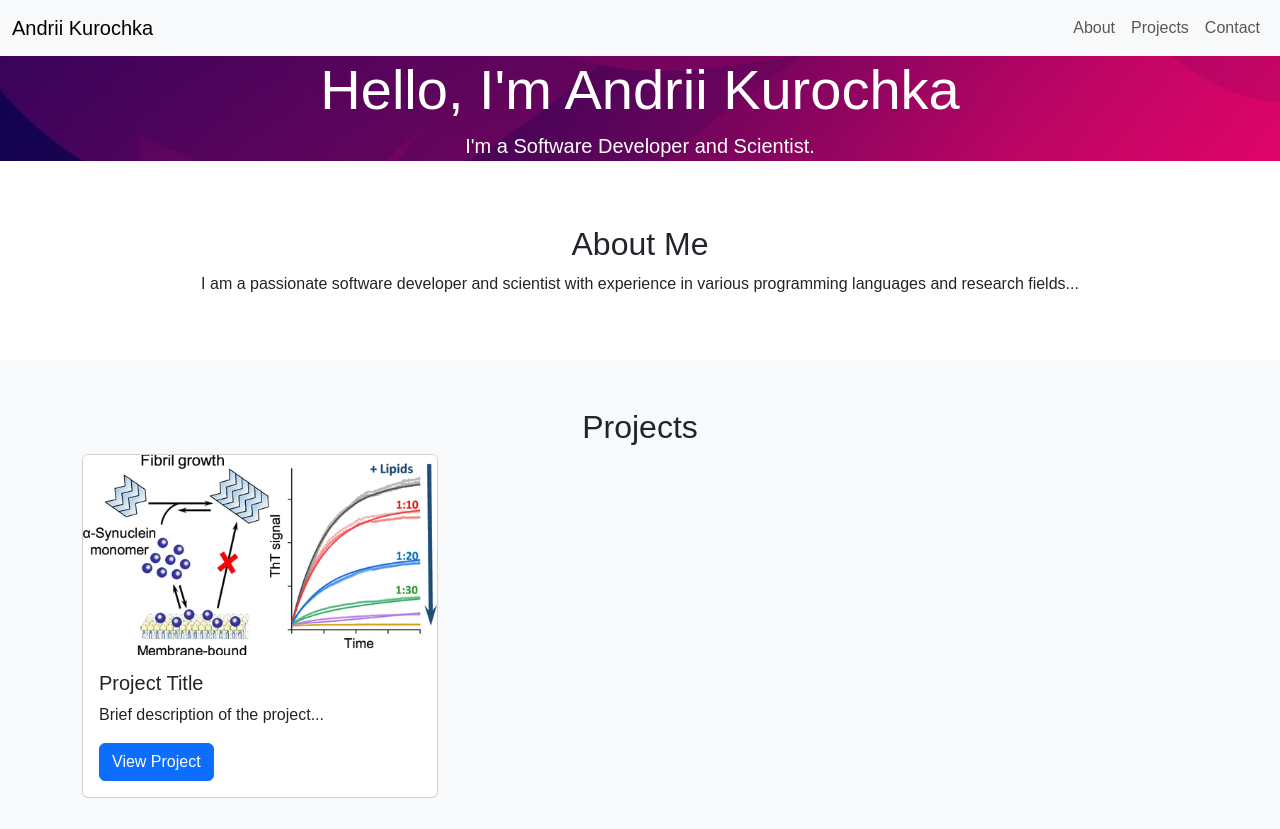
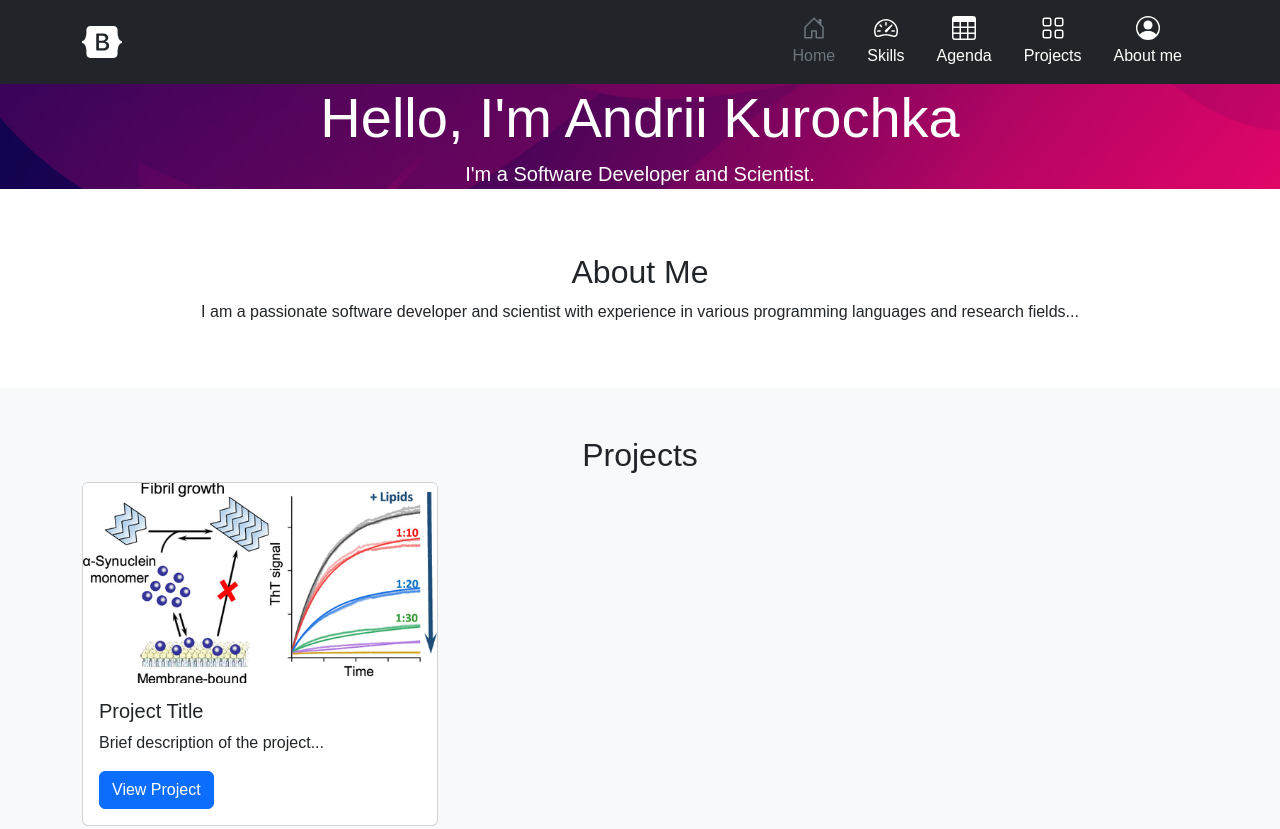
Before and after one commit to kurochkaand/Portfolio, a plain HTML site: page index.html in a window 1280 px wide. Shown: the top 829 px of the page. Drawn offline with nearby package versions, Linux system fonts and the light colour scheme.

Commit message:
Installed a new navbar from bootstrap

```diff
--- a/index.html
+++ b/index.html
@@ -4,53 +4,140 @@
     <meta charset="UTF-8" />
     <meta name="viewport" content="width=device-width, initial-scale=1.0" />
     <title>Portfolio - Andrii Kurochka</title>
-    <link href="https://stackpath.bootstrapcdn.com/bootstrap/5.3.0/css/bootstrap.min.css" rel="stylesheet" />
+    <link
+      href="https://cdn.jsdelivr.net/npm/bootstrap@5.3.3/dist/css/bootstrap.min.css"
+      rel="stylesheet"
+      integrity="sha384-QWTKZyjpPEjISv5WaRU9OFeRpok6YctnYmDr5pNlyT2bRjXh0JMhjY6hW+ALEwIH"
+      crossorigin="anonymous"
+    />
+
     <link rel="stylesheet" href="styles.css" />
   </head>
   <body>
-    <nav class="navbar navbar-expand-lg navbar-light bg-light">
-      <div class="container-fluid">
-        <a class="navbar-brand" href="#">Andrii Kurochka</a>
-        <button
-          class="navbar-toggler"
-          type="button"
-          data-bs-toggle="collapse"
-          data-bs-target="#navbarNav"
-          aria-controls="navbarNav"
-          aria-expanded="false"
-          aria-label="Toggle navigation"
-        >
-          <span class="navbar-toggler-icon"></span>
-        </button>
-        <div class="collapse navbar-collapse" id="navbarNav">
-          <ul class="navbar-nav ms-auto">
-            <li class="nav-item">
-              <a class="nav-link" href="#about">About</a>
-            </li>
-            <li class="nav-item">
-              <a class="nav-link" href="#projects">Projects</a>
-            </li>
-            <li class="nav-item">
-              <a class="nav-link" href="#contact">Contact</a>
-            </li>
-          </ul>
+    <svg xmlns="http://www.w3.org/2000/svg" style="display: none">
+      <symbol id="bootstrap" viewBox="0 0 118 94">
+        <title>Bootstrap</title>
+        <path
+          fill-rule="evenodd"
+          clip-rule="evenodd"
+          d="M24.509 0c-6.733 0-11.715 5.893-11.492 12.284.214 6.14-.064 14.092-2.066 20.577C8.943 39.365 5.547 43.485 0 44.014v5.972c5.547.529 8.943 4.649 10.951 11.153 2.002 6.485 2.28 14.437 2.066 20.577C12.794 88.106 17.776 94 24.51 94H93.5c6.733 0 11.714-5.893 11.491-12.284-.214-6.14.064-14.092 2.066-20.577 2.009-6.504 5.396-10.624 10.943-11.153v-5.972c-5.547-.529-8.934-4.649-10.943-11.153-2.002-6.484-2.28-14.437-2.066-20.577C105.214 5.894 100.233 0 93.5 0H24.508zM80 57.863C80 66.663 73.436 72 62.543 72H44a2 2 0 01-2-2V24a2 2 0 012-2h18.437c9.083 0 15.044 4.92 15.044 12.474 0 5.302-4.01 10.049-9.119 10.88v.277C75.317 46.394 80 51.21 80 57.863zM60.521 28.34H49.948v14.934h8.905c6.884 0 10.68-2.772 10.68-7.727 0-4.643-3.264-7.207-9.012-7.207zM49.948 49.2v16.458H60.91c7.167 0 10.964-2.876 10.964-8.281 0-5.406-3.903-8.178-11.425-8.178H49.948z"
+        ></path>
+      </symbol>
+      <symbol id="home" viewBox="0 0 16 16">
+        <path
+          d="M8.354 1.146a.5.5 0 0 0-.708 0l-6 6A.5.5 0 0 0 1.5 7.5v7a.5.5 0 0 0 .5.5h4.5a.5.5 0 0 0 .5-.5v-4h2v4a.5.5 0 0 0 .5.5H14a.5.5 0 0 0 .5-.5v-7a.5.5 0 0 0-.146-.354L13 5.793V2.5a.5.5 0 0 0-.5-.5h-1a.5.5 0 0 0-.5.5v1.293L8.354 1.146zM2.5 14V7.707l5.5-5.5 5.5 5.5V14H10v-4a.5.5 0 0 0-.5-.5h-3a.5.5 0 0 0-.5.5v4H2.5z"
+        />
+      </symbol>
+      <symbol id="speedometer2" viewBox="0 0 16 16">
+        <path
+          d="M8 4a.5.5 0 0 1 .5.5V6a.5.5 0 0 1-1 0V4.5A.5.5 0 0 1 8 4zM3.732 5.732a.5.5 0 0 1 .707 0l.915.914a.5.5 0 1 1-.708.708l-.914-.915a.5.5 0 0 1 0-.707zM2 10a.5.5 0 0 1 .5-.5h1.586a.5.5 0 0 1 0 1H2.5A.5.5 0 0 1 2 10zm9.5 0a.5.5 0 0 1 .5-.5h1.5a.5.5 0 0 1 0 1H12a.5.5 0 0 1-.5-.5zm.754-4.246a.389.389 0 0 0-.527-.02L7.547 9.31a.91.91 0 1 0 1.302 1.258l3.434-4.297a.389.389 0 0 0-.029-.518z"
+        />
+        <path
+          fill-rule="evenodd"
+          d="M0 10a8 8 0 1 1 15.547 2.661c-.442 1.253-1.845 1.602-2.932 1.25C11.309 13.488 9.475 13 8 13c-1.474 0-3.31.488-4.615.911-1.087.352-2.49.003-2.932-1.25A7.988 7.988 0 0 1 0 10zm8-7a7 7 0 0 0-6.603 9.329c.203.575.923.876 1.68.63C4.397 12.533 6.358 12 8 12s3.604.532 4.923.96c.757.245 1.477-.056 1.68-.631A7 7 0 0 0 8 3z"
+        />
+      </symbol>
+      <symbol id="table" viewBox="0 0 16 16">
+        <path
+          d="M0 2a2 2 0 0 1 2-2h12a2 2 0 0 1 2 2v12a2 2 0 0 1-2 2H2a2 2 0 0 1-2-2V2zm15 2h-4v3h4V4zm0 4h-4v3h4V8zm0 4h-4v3h3a1 1 0 0 0 1-1v-2zm-5 3v-3H6v3h4zm-5 0v-3H1v2a1 1 0 0 0 1 1h3zm-4-4h4V8H1v3zm0-4h4V4H1v3zm5-3v3h4V4H6zm4 4H6v3h4V8z"
+        />
+      </symbol>
+      <symbol id="people-circle" viewBox="0 0 16 16">
+        <path d="M11 6a3 3 0 1 1-6 0 3 3 0 0 1 6 0z" />
+        <path
+          fill-rule="evenodd"
+          d="M0 8a8 8 0 1 1 16 0A8 8 0 0 1 0 8zm8-7a7 7 0 0 0-5.468 11.37C3.242 11.226 4.805 10 8 10s4.757 1.225 5.468 2.37A7 7 0 0 0 8 1z"
+        />
+      </symbol>
+      <symbol id="grid" viewBox="0 0 16 16">
+        <path
+          d="M1 2.5A1.5 1.5 0 0 1 2.5 1h3A1.5 1.5 0 0 1 7 2.5v3A1.5 1.5 0 0 1 5.5 7h-3A1.5 1.5 0 0 1 1 5.5v-3zM2.5 2a.5.5 0 0 0-.5.5v3a.5.5 0 0 0 .5.5h3a.5.5 0 0 0 .5-.5v-3a.5.5 0 0 0-.5-.5h-3zm6.5.5A1.5 1.5 0 0 1 10.5 1h3A1.5 1.5 0 0 1 15 2.5v3A1.5 1.5 0 0 1 13.5 7h-3A1.5 1.5 0 0 1 9 5.5v-3zm1.5-.5a.5.5 0 0 0-.5.5v3a.5.5 0 0 0 .5.5h3a.5.5 0 0 0 .5-.5v-3a.5.5 0 0 0-.5-.5h-3zM1 10.5A1.5 1.5 0 0 1 2.5 9h3A1.5 1.5 0 0 1 7 10.5v3A1.5 1.5 0 0 1 5.5 15h-3A1.5 1.5 0 0 1 1 13.5v-3zm1.5-.5a.5.5 0 0 0-.5.5v3a.5.5 0 0 0 .5.5h3a.5.5 0 0 0 .5-.5v-3a.5.5 0 0 0-.5-.5h-3zm6.5.5A1.5 1.5 0 0 1 10.5 9h3a1.5 1.5 0 0 1 1.5 1.5v3a1.5 1.5 0 0 1-1.5 1.5h-3A1.5 1.5 0 0 1 9 13.5v-3zm1.5-.5a.5.5 0 0 0-.5.5v3a.5.5 0 0 0 .5.5h3a.5.5 0 0 0 .5-.5v-3a.5.5 0 0 0-.5-.5h-3z"
+        />
+      </symbol>
+    </svg>
+    <header>
+      <div class="px-3 py-2 text-bg-dark">
+        <div class="container">
+          <div
+            class="d-flex flex-wrap align-items-center justify-content-center justify-content-lg-start"
+          >
+            <a
+              href="/"
+              class="d-flex align-items-center my-2 my-lg-0 me-lg-auto text-white text-decoration-none"
+            >
+              <svg
+                class="bi me-2"
+                width="40"
+                height="32"
+                role="img"
+                aria-label="Bootstrap"
+              >
+                <use xlink:href="#bootstrap" />
+              </svg>
+            </a>
+
+            <ul
+              class="nav col-12 col-lg-auto my-2 justify-content-center my-md-0 text-small"
+            >
+              <li>
+                <a href="#" class="nav-link text-secondary">
+                  <svg class="bi d-block mx-auto mb-1" width="24" height="24">
+                    <use xlink:href="#home" />
+                  </svg>
+                  Home
+                </a>
+              </li>
+              <li>
+                <a href="#" class="nav-link text-white">
+                  <svg class="bi d-block mx-auto mb-1" width="24" height="24">
+                    <use xlink:href="#speedometer2" />
+                  </svg>
+                  Skills
+                </a>
+              </li>
+              <li>
+                <a href="#" class="nav-link text-white">
+                  <svg class="bi d-block mx-auto mb-1" width="24" height="24">
+                    <use xlink:href="#table" />
+                  </svg>
+                  Agenda
+                </a>
+              </li>
+              <li>
+                <a href="#" class="nav-link text-white">
+                  <svg class="bi d-block mx-auto mb-1" width="24" height="24">
+                    <use xlink:href="#grid" />
+                  </svg>
+                  Projects
+                </a>
+              </li>
+              <li>
+                <a href="#" class="nav-link text-white">
+                  <svg class="bi d-block mx-auto mb-1" width="24" height="24">
+                    <use xlink:href="#people-circle" />
+                  </svg>
+                  About me
+                </a>
+              </li>
+            </ul>
+          </div>
         </div>
       </div>
-    </nav>
+    </header>
 
-    <header class="jumbotron text-center bg-primary text-white">
+    <section class="jumbotron text-center bg-primary text-white">
       <div class="container">
         <h1 class="display-4">Hello, I'm Andrii Kurochka</h1>
         <p class="lead">I'm a Software Developer and Scientist.</p>
       </div>
-    </header>
+    </section>
 
     <section id="about" class="py-5">
       <div class="container">
         <h2 class="text-center">About Me</h2>
         <p class="text-center">
-          I am a passionate software developer and scientist with experience in various programming languages and research
-          fields...
+          I am a passionate software developer and scientist with experience in
+          various programming languages and research fields...
         </p>
       </div>
     </section>
@@ -62,7 +149,11 @@
           <!-- Example Project Card -->
           <div class="col-md-4">
             <div class="card">
-              <img src="Images/Synuclein.gif" class="card-img-top" alt="Project Image" />
+              <img
+                src="Images/Synuclein.gif"
+                class="card-img-top"
+                alt="Project Image"
+              />
               <div class="card-body">
                 <h5 class="card-title">Project Title</h5>
                 <p class="card-text">Brief description of the project...</p>
@@ -89,7 +180,12 @@
           </div>
           <div class="mb-3">
             <label for="message" class="form-label">Message</label>
-            <textarea class="form-control" id="message" rows="4" required></textarea>
+            <textarea
+              class="form-control"
+              id="message"
+              rows="4"
+              required
+            ></textarea>
           </div>
           <button type="submit" class="btn btn-primary">Send</button>
         </form>
@@ -103,7 +199,11 @@
     </footer>
 
     <script src="https://code.jquery.com/jquery-3.6.0.min.js"></script>
-    <script src="https://stackpath.bootstrapcdn.com/bootstrap/5.3.0/js/bootstrap.bundle.min.js"></script>
+    <script
+      src="https://cdn.jsdelivr.net/npm/bootstrap@5.3.3/dist/js/bootstrap.bundle.min.js"
+      integrity="sha384-YvpcrYf0tY3lHB60NNkmXc5s9fDVZLESaAA55NDzOxhy9GkcIdslK1eN7N6jIeHz"
+      crossorigin="anonymous"
+    ></script>
     <script src="script.js"></script>
   </body>
 </html>
--- a/styles.css
+++ b/styles.css
@@ -16,3 +16,10 @@ footer {
   background-color: #343a40;
   color: #fff;
 }
+
+/*Navbar styles start here*/
+
+.bi {
+  vertical-align: -0.125em;
+  fill: currentColor;
+}
```
